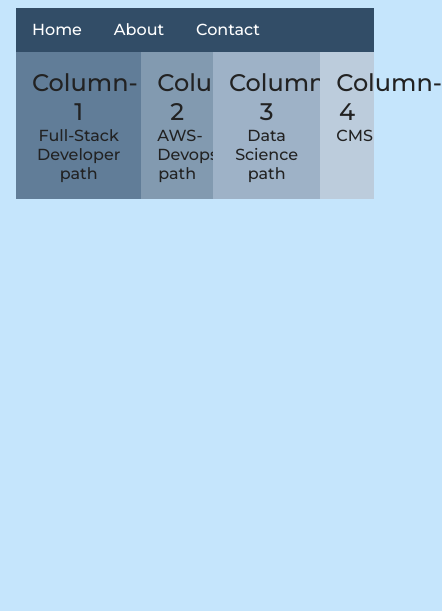
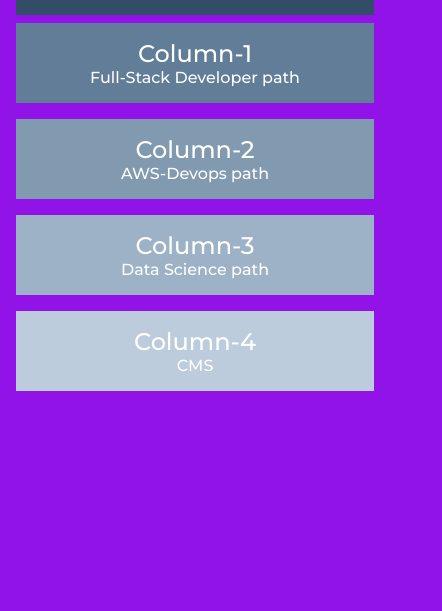
Before and after one commit to elif1305/study_html-css, a plain HTML site: page html-css_Session-9_Flexbox-MediaQuery/hc11_flexbox-flexGrid-mediaQuery/2-media-query.html in a window 390 px wide. Shown: the part 233-844 px from the top of the page, 442 px wide, since content can reach past the window. Drawn offline with Linux system fonts and the light colour scheme.

Commit message:
mediaqueri

```diff
--- /dev/null
+++ b/html-css_Session-12_Grid/fs11_classnote/css/1-css-grid.css
@@ -0,0 +1,4 @@
+* {
+  box-sizing: border-box;
+  margin: 0;
+}
--- a/html-css_Session-9_Flexbox-MediaQuery/hc11_flexbox-flexGrid-mediaQuery/css/2-media-query.css
+++ b/html-css_Session-9_Flexbox-MediaQuery/hc11_flexbox-flexGrid-mediaQuery/css/2-media-query.css
@@ -45,6 +45,7 @@ h1 {
 .navbar a:hover {
   background-color: var(--gri-7);
   color: var(--siyah);
+  text-align: center;
 }
 
 .row {
@@ -77,3 +78,37 @@ h1 {
   width: 15%;
   background-color: var(--gri-8);
 }
+
+@media screen and (max-width: 992px) {
+  body {
+    background-color: var(--açık-kırmızı);
+    color: var(--beyaz);
+  }
+  .col {
+    width: 50%;
+    margin: 0.5rem 0;
+  }
+}
+
+@media screen and (max-width: 600px) {
+  body {
+    background-color: var(--mor-1);
+    color: var(--beyaz);
+  }
+
+  .navbar {
+    flex-direction: column;
+    align-items: center;
+  }
+  .header {
+    display: none;
+  }
+  .col {
+    width: 100%;
+    margin: 0.5rem 0;
+  }
+  .navbar a {
+    width: 100%;
+    text-align: center;
+  }
+}
```
Also changed, not shown: html-css_Session-12_Grid/fs11_classnote/1-css-grid.html (added, +13 -0 lines), extensions.txt.
